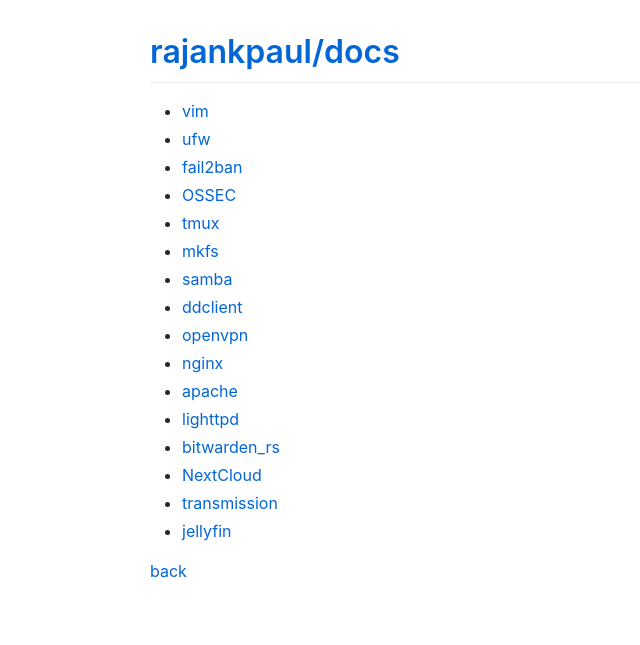
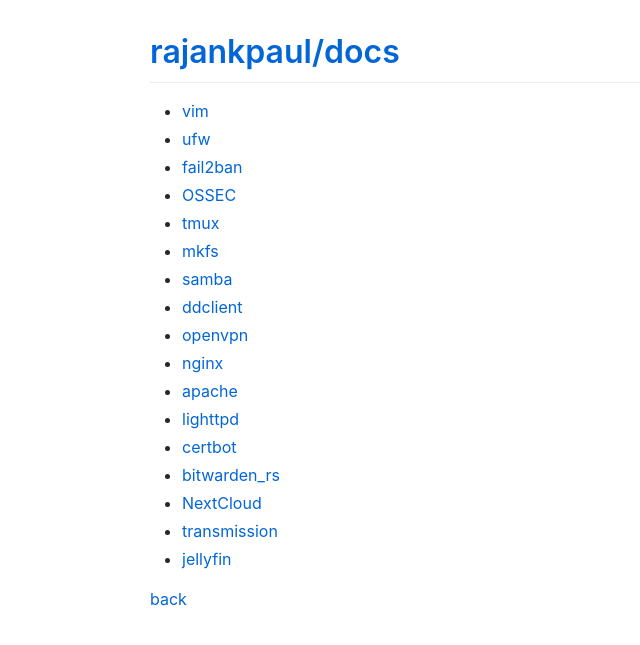
Before and after one commit to rajankpaul/docs, a Jekyll site: the page built from tutorials/linux/index.md, in a window 1280 px wide. Shown: the top 645 px of the page, without its empty margins (0-640 px from the left). Built offline with Jekyll 4.4.1, drawn with Linux system fonts in a browser that asks for light colours; comment, search, counter and statistics services are not loaded.

Commit message:
Update index.md

```diff
--- a/tutorials/linux/index.md
+++ b/tutorials/linux/index.md
@@ -15,6 +15,7 @@ title: Linux
 *   [nginx](./nginx/)
 *   [apache](./apache/)
 *   [lighttpd](./lighttpd/)
+*   [certbot](./certbot/)
 *   [bitwarden_rs](./bitwarden_rs/)
 *   [NextCloud](./nextcloud/)
 *   [transmission](./transmission/)
```
